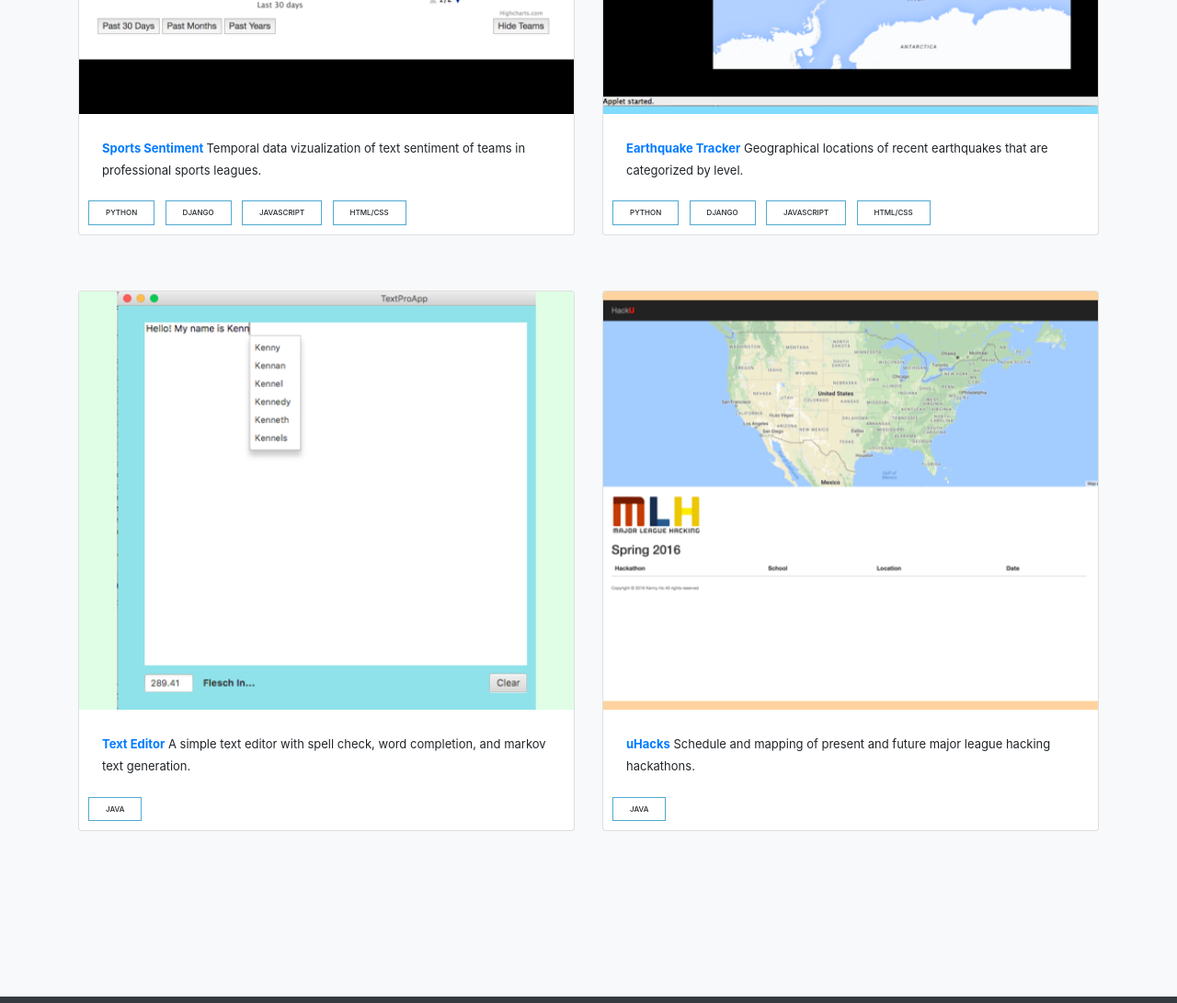
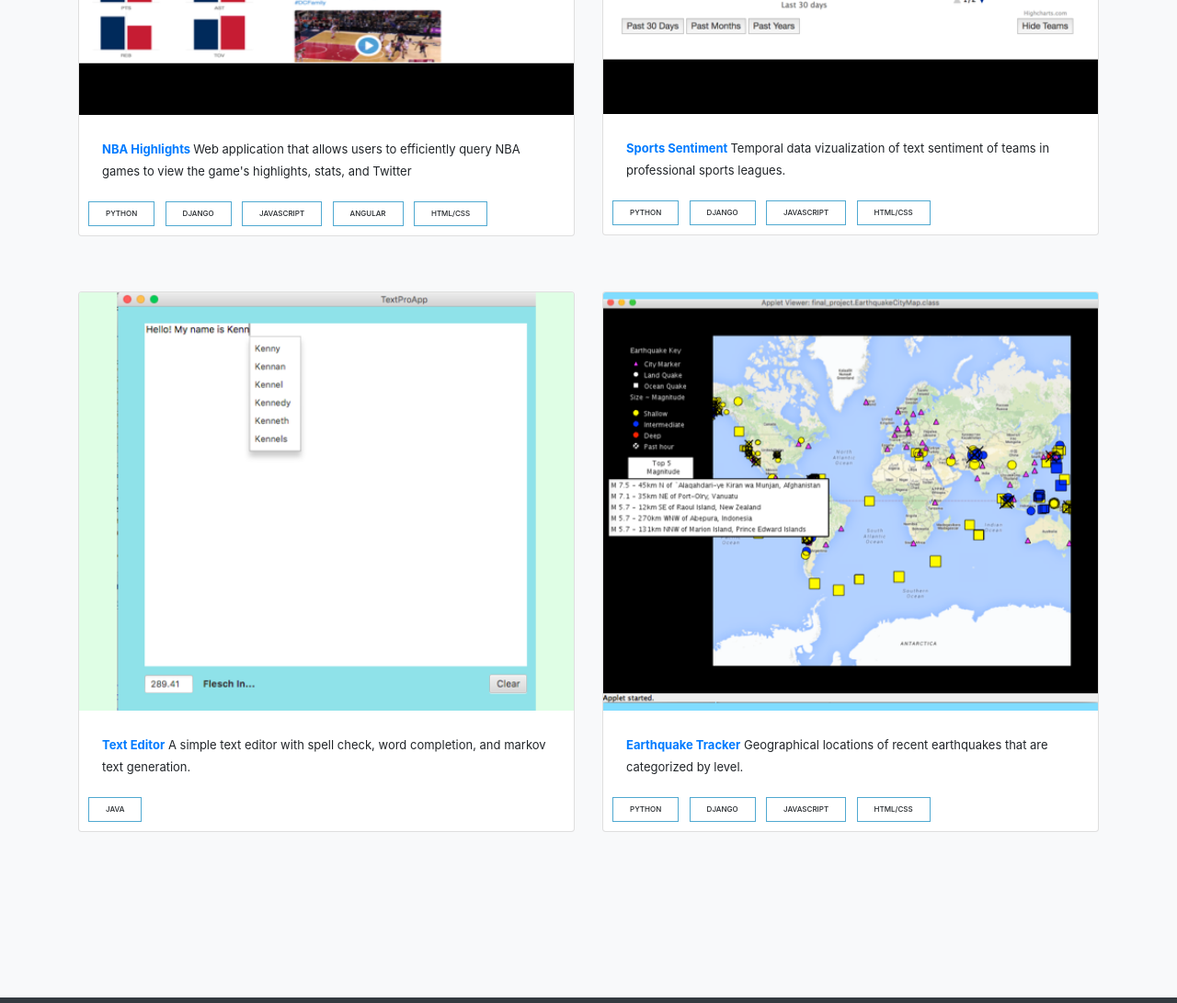
Before and after one commit to Kenny-Ho/kennyho-code.github.io, a website with bundled scripts: page index.html in a window 1280 px wide. Shown: the part 2120-3211 px from the top of the page at 92% size. Built offline with nearby package versions, Linux system fonts and the light colour scheme.

Commit message:
add nba highlights

```diff
--- a/index.html
+++ b/index.html
@@ -114,13 +114,14 @@
             <div class="row">
               <div class="col-sm-6 project-col">
                 <div class="card">
-                  <img class="card-img-top" src="img/sports_sentiment.png" alt="Card image cap">
+                  <img class="card-img-top" src="img/nba_highlights.png" alt="Card image cap">
                   <div class="card-block">
-                    <p class="card-text"><b><a href="https://protected-bayou-78956.herokuapp.com/nba/sports_sentiment">Sports Sentiment </a></b> Temporal data vizualization of text sentiment of teams in professional sports leagues.</p>
+                    <p class="card-text"><b><a href="https://nba-site.herokuapp.com/">NBA Highlights </a></b> Web application that allows users to efficiently query NBA games to view the game's highlights, stats, and Twitter</p>
                     <div class="skills-section-small">
                       <span class="skill"> Python </span>
                       <span class="skill"> Django </span>
                       <span class="skill"> JAVASCRIPT </span>
+                      <span class="skill"> Angular </span>
                       <span class="skill"> HTML/CSS </span>
                     </div>
                   </div>
@@ -128,9 +129,9 @@
               </div>
               <div class="col-sm-6 project-col">
                 <div class="card">
-                  <img class="card-img-top" src="img/earthquake_tracker.png" alt="Card image cap">
+                  <img class="card-img-top" src="img/sports_sentiment.png" alt="Card image cap">
                   <div class="card-block">
-                    <p class="card-text"><b><a href="https://github.com/kennyho-code/UCSD_Earthquake_Map">Earthquake Tracker</a></b> Geographical locations of recent earthquakes that are categorized by level. </p>
+                    <p class="card-text"><b><a href="http://protected-bayou-78956.herokuapp.com/nba/sports_sentiment">Sports Sentiment </a></b> Temporal data vizualization of text sentiment of teams in professional sports leagues.</p>
                     <div class="skills-section-small">
                       <span class="skill"> Python </span>
                       <span class="skill"> Django </span>
@@ -156,12 +157,14 @@
           </div>
           <div class="col-sm-6 project-col">
             <div class="card">
-              <img class="card-img-top" src="img/uhacks.png" alt="Card image cap">
+              <img class="card-img-top" src="img/earthquake_tracker.png" alt="Card image cap">
               <div class="card-block">
-                <p class="card-text"><b><a href="https://sheltered-tor-73161.herokuapp.com/">uHacks</a></b> Schedule and mapping of present and future major league hacking hackathons.</p>
+                <p class="card-text"><b><a href="https://github.com/kennyho-code/UCSD_Earthquake_Map">Earthquake Tracker</a></b> Geographical locations of recent earthquakes that are categorized by level. </p>
                 <div class="skills-section-small">
-                  <span class="skill"> JAVA </span>
-
+                  <span class="skill"> Python </span>
+                  <span class="skill"> Django </span>
+                  <span class="skill"> JAVASCRIPT </span>
+                  <span class="skill"> HTML/CSS </span>
                 </div>
               </div>
             </div>
```
Also changed, not shown: img/nba_highlights.png (added), 1 other file.
